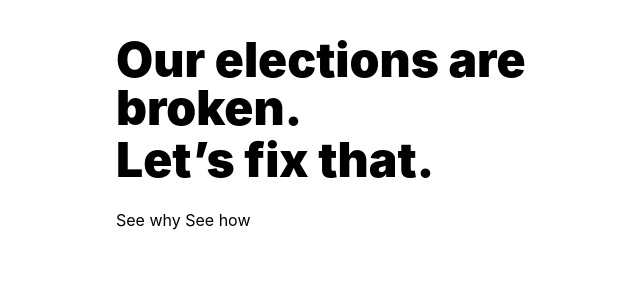
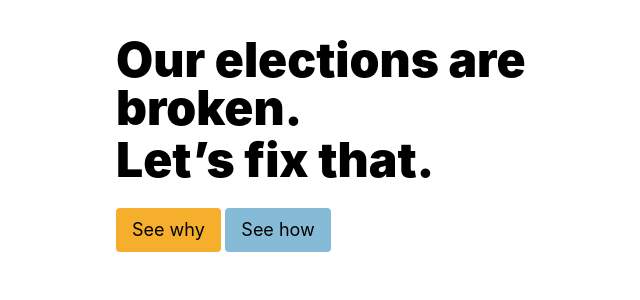
Before and after one commit to SiravitPhokeed/democrazy, a Flask app: page / in a window 1280 px wide. Shown: the top 300 px of the page, without its empty margins (524-1164 px from the left). Run offline with Flask 2, Linux system fonts and the light colour scheme; style sheets or scripts are compiled from the project's sources.

Commit message:
Buttons and custom theme

```diff
--- a/democrazy/static/src/css/tailwind.css
+++ b/democrazy/static/src/css/tailwind.css
@@ -2,7 +2,7 @@
 @tailwind components;
 @tailwind utilities;
 
-::root {
+:root {
     --primary: #86BBD8;
     --secondary: #F6AE2D;
     --tertiary: #758E4F;
@@ -13,6 +13,13 @@ body {
 }
 
 .btn {
-    @apply rounded text-black;
-    background-color: var(--primary);
+    @apply inline-block rounded px-4 py-2 text-black focus:outline-none focus:ring-2 focus:ring-blue-500;
 }
+
+.btn-primary {
+    @apply bg-primary;
+}
+
+.btn-secondary {
+    @apply bg-secondary;
+}
--- a/democrazy/templates/index.html
+++ b/democrazy/templates/index.html
@@ -13,8 +13,8 @@
                 <h2 class="text-5xl font-black">Let’s fix that.</h2>
             </div>
             <div>
-                <button class="btn-primary">See why</button>
-                <a class="btn btn-secondary" href="/explore">See how</a>
+                <button class="btn btn-secondary text-lg">See why</button>
+                <a class="btn btn-primary text-lg" href="/explore">See how</a>
             </div>
         </div>
     </div>
--- a/tailwind.config.js
+++ b/tailwind.config.js
@@ -1,12 +1,30 @@
+const colors = require('tailwindcss/colors')
+
 module.exports = {
   mode: 'jit',
   purge: ['./democrazy/templates/**/*.html'],
   darkMode: false, // or 'media' or 'class'
   theme: {
-    extend: {},
+    extend: {
+      colors: {
+        "primary": {
+          DEFAULT: "#86BBD8"
+        },
+        "secondary": {
+          DEFAULT: "#F6AE2D"
+        },
+        "tertiary": {
+          DEFAULT: "#758E4F"
+        }
+      }
+    }
   },
   variants: {
     extend: {},
   },
     plugins: [],
 }
+
+// --primary: #86BBD8;
+// --secondary: #F6AE2D;
+// --tertiary: #758E4F;
```
